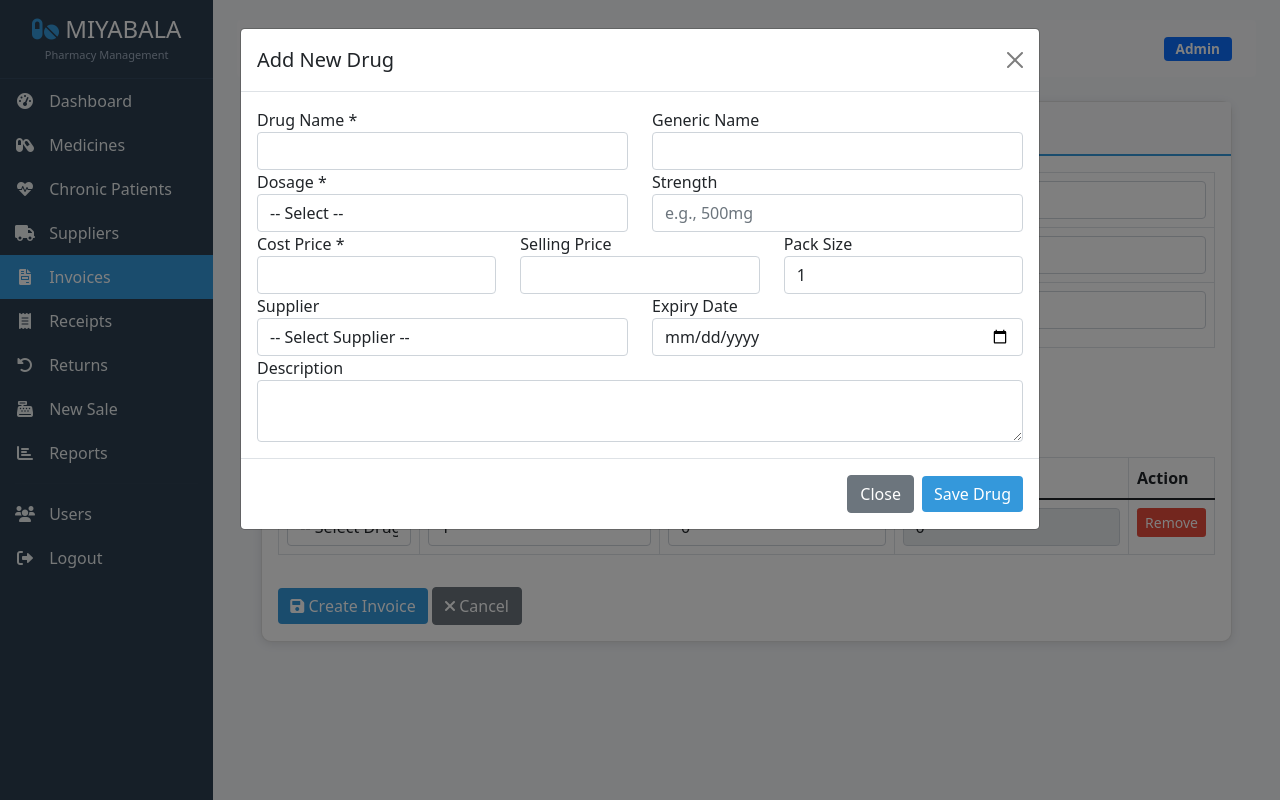
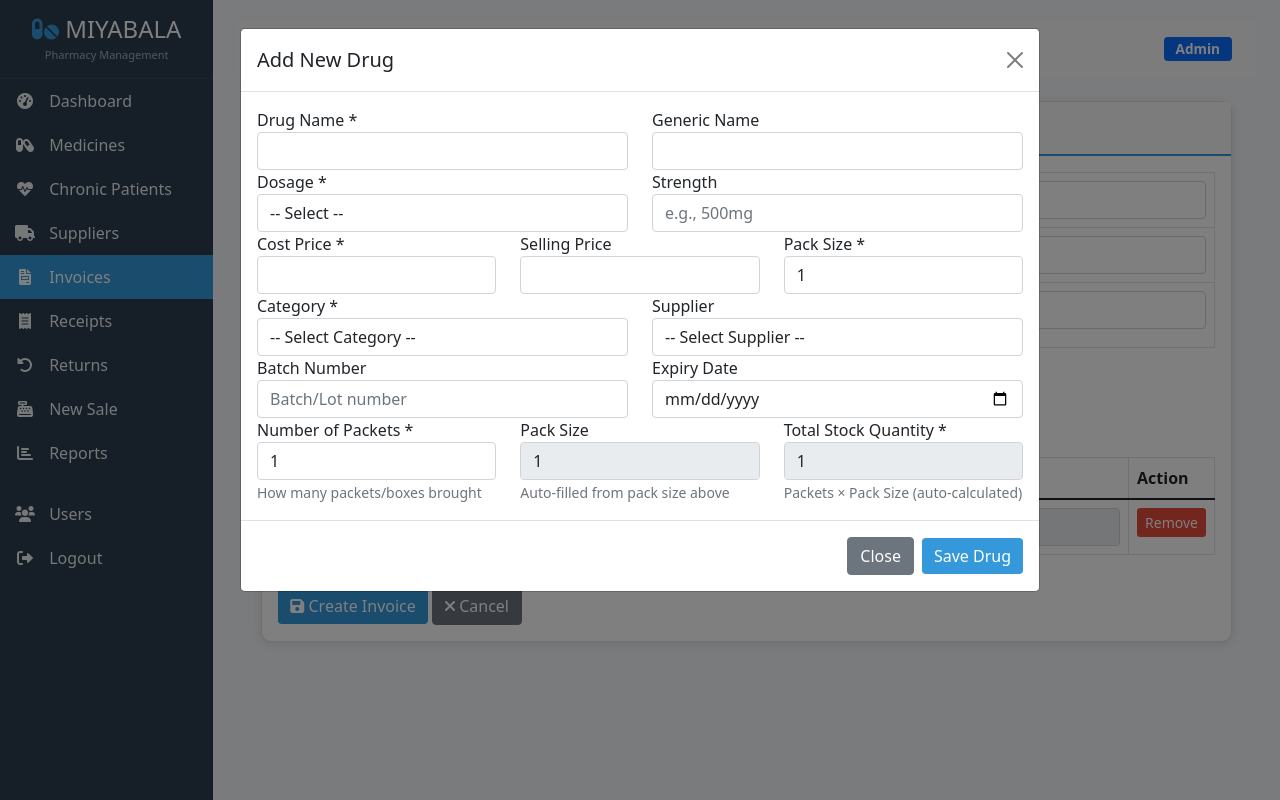
Before and after one commit to kiyimbahenry/miyabalapharmacy, a Django app: page /invoices/create/ in a window 1280 px wide, after a click on "Add New Drug". Run offline with Django 5.2, Linux system fonts and the light colour scheme; the visitor is signed in with stand-in values (Sample User, id 1); data that the repository does not hold is empty.

Commit message:
Use InvoiceForm, update drug_create_ajax for categories, batch, packets

```diff
--- a/stockcontrol/stock/templates/stock/invoice_form.html
+++ b/stockcontrol/stock/templates/stock/invoice_form.html
@@ -109,7 +109,7 @@
     </div>
 </div>
 
-<!-- Modal: Add New Drug (same as before) -->
+<!-- Modal: Add New Drug (UPDATED) -->
 <div class="modal fade" id="newDrugModal" tabindex="-1" aria-labelledby="newDrugModalLabel" aria-hidden="true">
     <div class="modal-dialog modal-lg">
         <div class="modal-content">
@@ -180,12 +180,23 @@
                         </div>
                         <div class="col-md-4">
                             <div class="form-group">
-                                <label for="pack_size">Pack Size</label>
-                                <input type="number" class="form-control" id="pack_size" name="pack_size" value="1">
+                                <label for="pack_size">Pack Size *</label>
+                                <input type="number" class="form-control" id="pack_size" name="pack_size" value="1" min="1" required>
                             </div>
                         </div>
                     </div>
                     <div class="row">
+                        <div class="col-md-6">
+                            <div class="form-group">
+                                <label for="category">Category *</label>
+                                <select class="form-control" id="category" name="category_id" required>
+                                    <option value="">-- Select Category --</option>
+                                    {% for category in categories %}
+                                    <option value="{{ category.id }}">{{ category.name }}</option>
+                                    {% endfor %}
+                                </select>
+                            </div>
+                        </div>
                         <div class="col-md-6">
                             <div class="form-group">
                                 <label for="supplier_id">Supplier</label>
@@ -197,6 +208,14 @@
                                 </select>
                             </div>
                         </div>
+                    </div>
+                    <div class="row">
+                        <div class="col-md-6">
+                            <div class="form-group">
+                                <label for="batch_no">Batch Number</label>
+                                <input type="text" class="form-control" id="batch_no" name="batch_no" placeholder="Batch/Lot number">
+                            </div>
+                        </div>
                         <div class="col-md-6">
                             <div class="form-group">
                                 <label for="expiry_date">Expiry Date</label>
@@ -205,10 +224,25 @@
                         </div>
                     </div>
                     <div class="row">
-                        <div class="col-md-12">
+                        <div class="col-md-4">
                             <div class="form-group">
-                                <label for="description">Description</label>
-                                <textarea class="form-control" id="description" name="description" rows="2"></textarea>
+                                <label for="packets">Number of Packets *</label>
+                                <input type="number" class="form-control" id="packets" name="packets" value="1" min="1" required>
+                                <small class="form-text text-muted">How many packets/boxes brought</small>
+                            </div>
+                        </div>
+                        <div class="col-md-4">
+                            <div class="form-group">
+                                <label for="pack_size_calc">Pack Size</label>
+                                <input type="number" class="form-control" id="pack_size_calc" name="pack_size_calc" value="1" min="1" readonly>
+                                <small class="form-text text-muted">Auto-filled from pack size above</small>
+                            </div>
+                        </div>
+                        <div class="col-md-4">
+                            <div class="form-group">
+                                <label for="total_quantity">Total Stock Quantity *</label>
+                                <input type="number" class="form-control" id="total_quantity" name="total_quantity" value="0" readonly>
+                                <small class="form-text text-muted">Packets × Pack Size (auto-calculated)</small>
                             </div>
                         </div>
                     </div>
@@ -227,6 +261,23 @@
 {% block extra_js %}
 <script>
     $(document).ready(function() {
+        // Auto-calculate total quantity
+        function calculateTotalQuantity() {
+            var packets = parseInt($('#packets').val()) || 0;
+            var packSize = parseInt($('#pack_size').val()) || 0;
+            var totalQuantity = packets * packSize;
+            $('#pack_size_calc').val(packSize);
+            $('#total_quantity').val(totalQuantity);
+        }
+
+        // Trigger calculation on change
+        $('#packets, #pack_size').on('input', function() {
+            calculateTotalQuantity();
+        });
+
+        // Initial calculation
+        calculateTotalQuantity();
+
         // Add item row
         $('#addItemBtn').click(function() {
             var newRow = $('#invoiceItemsTable tbody tr:first').clone();
@@ -270,6 +321,8 @@
                             .text(response.drug_name);
                         $('.drug-select').append(newOption);
                         $('#newDrugForm')[0].reset();
+                        // Reset calculation
+                        calculateTotalQuantity();
                         setTimeout(function() {
                             $('#newDrugModal').modal('hide');
                             $('#drugFormSuccess').hide();
@@ -295,6 +348,7 @@
             $('#newDrugForm')[0].reset();
             $('#drugFormError').hide();
             $('#drugFormSuccess').hide();
+            calculateTotalQuantity();
         });
     });
 </script>
--- a/stockcontrol/stock/views.py
+++ b/stockcontrol/stock/views.py
@@ -23,7 +23,7 @@ from .models import (
     PatientMedication, PatientVisit,
     ReturnedDrug, StockMovement
 )
-# ===== FORM IMPORTS (ADDED SupplierForm) =====
+# ===== FORM IMPORTS =====
 from .forms import SupplierForm, InvoiceForm, DrugForm, StockMovementForm
 
 
@@ -483,7 +483,7 @@ def drug_create(request):
 
 
 # ============================================================
-# DRUG CREATE AJAX - FOR INVOICE MODAL
+# DRUG CREATE AJAX - FOR INVOICE MODAL (UPDATED)
 # ============================================================
 
 @login_required
@@ -491,6 +491,7 @@ def drug_create(request):
 def drug_create_ajax(request):
     """
     AJAX endpoint to create a new drug from the invoice form modal
+    Now includes: category, batch_no, packets × pack_size = total_quantity
     """
     try:
         name = request.POST.get('name')
@@ -501,16 +502,29 @@ def drug_create_ajax(request):
         selling_price = float(request.POST.get('selling_price', 0))
         pack_size = int(request.POST.get('pack_size', 1))
         supplier_id = request.POST.get('supplier_id')
+        category_id = request.POST.get('category_id')
         expiry_date = request.POST.get('expiry_date')
-        description = request.POST.get('description', '')
-
+        batch_no = request.POST.get('batch_no', '')
+        packets = int(request.POST.get('packets', 1))
+
+        # Calculate total stock quantity: packets × pack size
+        total_quantity = packets * pack_size
+
+        # Validation
         if not name:
             return JsonResponse({'success': False, 'error': 'Drug name is required.'})
         if not dosage:
             return JsonResponse({'success': False, 'error': 'Dosage is required.'})
         if cost_price <= 0:
             return JsonResponse({'success': False, 'error': 'Cost price must be greater than 0.'})
-
+        if not category_id:
+            return JsonResponse({'success': False, 'error': 'Category is required.'})
+        if pack_size <= 0:
+            return JsonResponse({'success': False, 'error': 'Pack size must be greater than 0.'})
+        if packets <= 0:
+            return JsonResponse({'success': False, 'error': 'Number of packets must be greater than 0.'})
+
+        # Create the drug
         drug = Drug.objects.create(
             name=name,
             generic_name=generic_name,
@@ -519,17 +533,19 @@ def drug_create_ajax(request):
             cost_price=cost_price,
             selling_price=selling_price if selling_price > 0 else cost_price * 1.5,
             pack_size=pack_size,
+            stock_quantity=total_quantity,  # Total = packets × pack_size
             supplier_id=supplier_id if supplier_id else None,
+            category_id=category_id,
             expiry_date=expiry_date if expiry_date else None,
-            description=description,
-            stock_quantity=0,
+            batch_no=batch_no,
             created_by=request.user
         )
 
         return JsonResponse({
             'success': True,
             'drug_id': drug.id,
-            'drug_name': drug.name
+            'drug_name': drug.name,
+            'stock_quantity': drug.stock_quantity
         })
 
     except Exception as e:
@@ -1346,7 +1362,8 @@ def invoice_list(request):
 def invoice_create(request):
     """Create a new invoice - Admin/Manager only"""
     suppliers = Supplier.objects.all()
-    drugs = Drug.objects.all()  # For the dropdown in the modal
+    categories = Category.objects.all()  # For the modal dropdown
+    drugs = Drug.objects.all()           # For the dropdown in the modal
 
     if request.method == 'POST':
         form = InvoiceForm(request.POST)
@@ -1358,21 +1375,21 @@ def invoice_create(request):
             messages.success(request, f'Invoice "{invoice.invoice_number}" created successfully!')
             return redirect('stock:invoice_list')
         else:
-            # Form invalid – re‑render with errors
             messages.error(request, 'Please correct the errors below.')
             return render(request, 'stock/invoice_form.html', {
                 'form': form,
                 'suppliers': suppliers,
                 'drugs': drugs,
+                'categories': categories,
             })
     else:
-        # GET request – show empty form
         form = InvoiceForm()
 
     context = {
         'form': form,
         'suppliers': suppliers,
         'drugs': drugs,
+        'categories': categories,
     }
     return render(request, 'stock/invoice_form.html', context)
 
```
